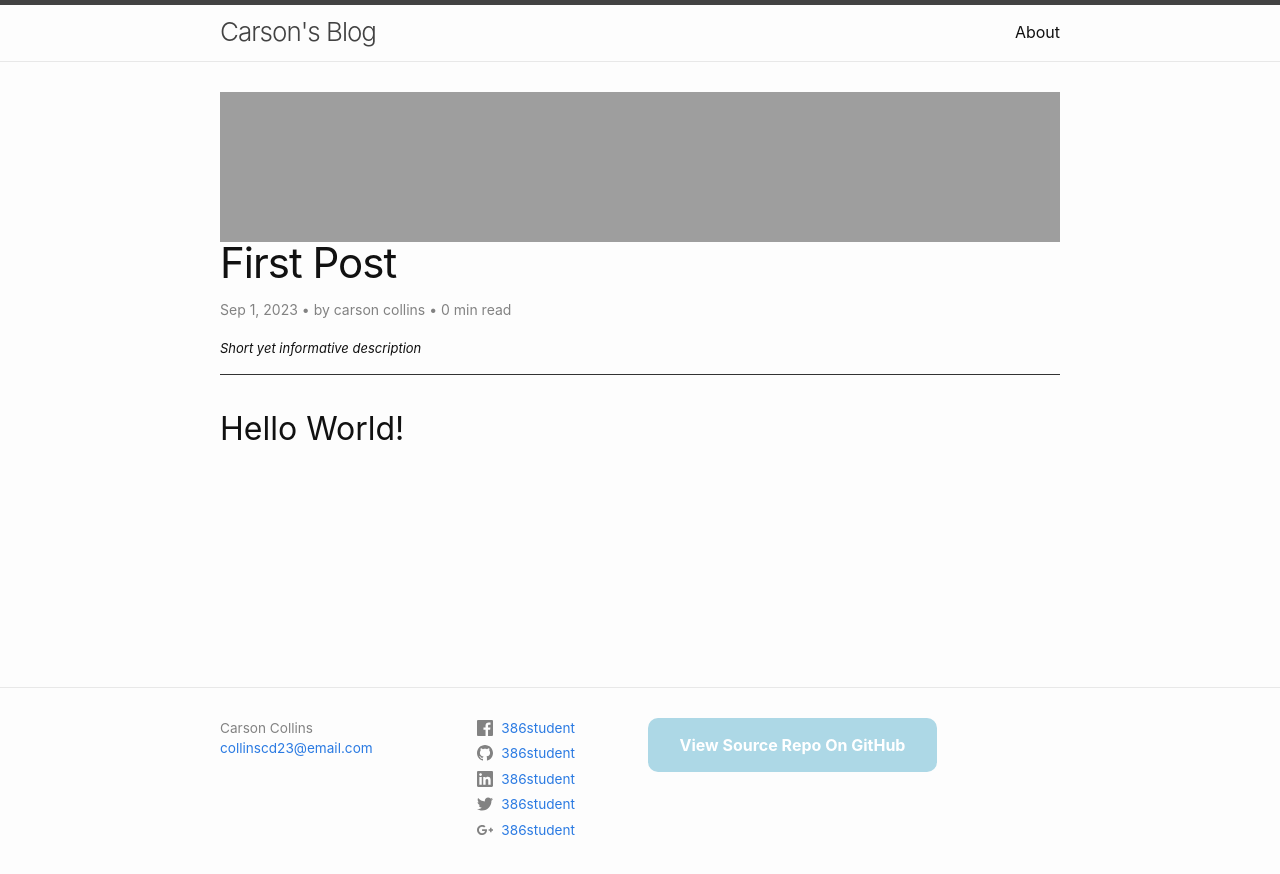
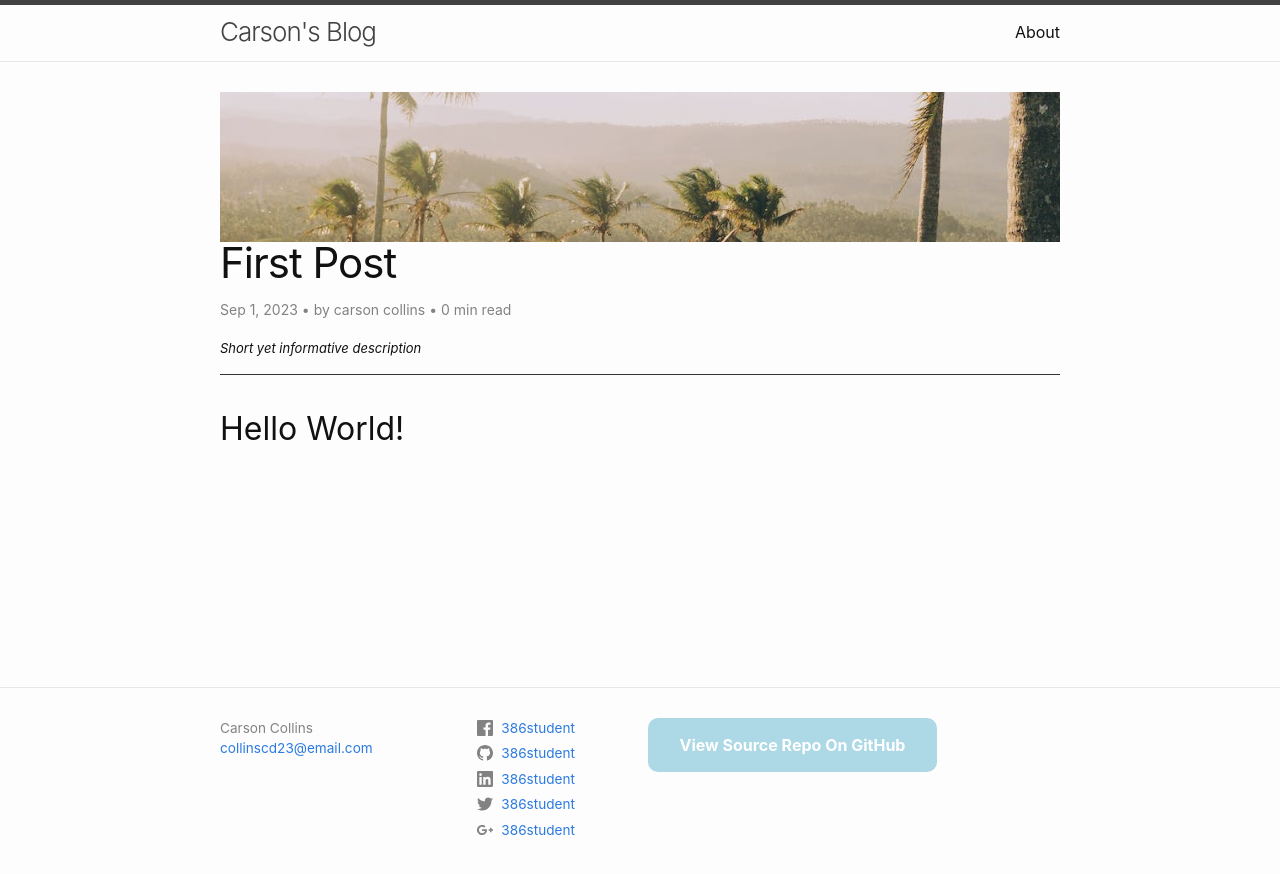
Before and after one commit to collinscd23/collinscd23.github.io, a Jekyll site: the page built from _posts/2023-09-01-first-post.md, in a window 1280 px wide. Shown: the top 874 px of the page. Built offline with Jekyll 4.4.1, drawn with Linux system fonts in a browser that asks for light colours; comment, search, counter and statistics services are not loaded.

Commit message:
Update 2023-09-01-first-post.md

```diff
--- a/_posts/2023-09-01-first-post.md
+++ b/_posts/2023-09-01-first-post.md
@@ -3,7 +3,8 @@ layout: post
 title:  "First Post"
 author: carson collins
 description: "Short yet informative description"
-image: <img src="{{site.url}}/{{site.baseurl}}/assets/images/pexels-photo-6590699.jpeg" alt="" style="width:300px;"/>
+image: /assets/images/pexels-photo-6590699.jpeg
+##<img src="{{site.url}}/{{site.baseurl}}/assets/images/pexels-photo-6590699.jpeg" alt="" style="width:300px;"/>
 
 ---
 
```
